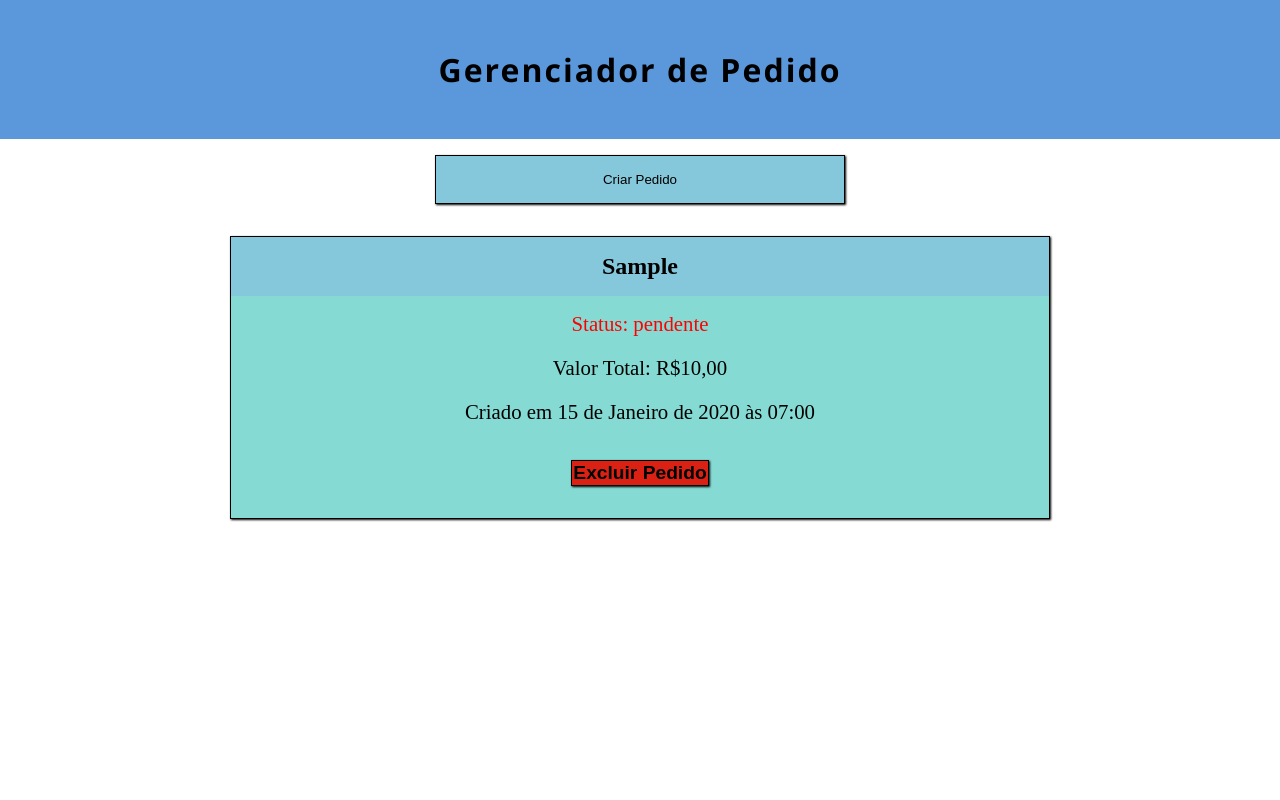
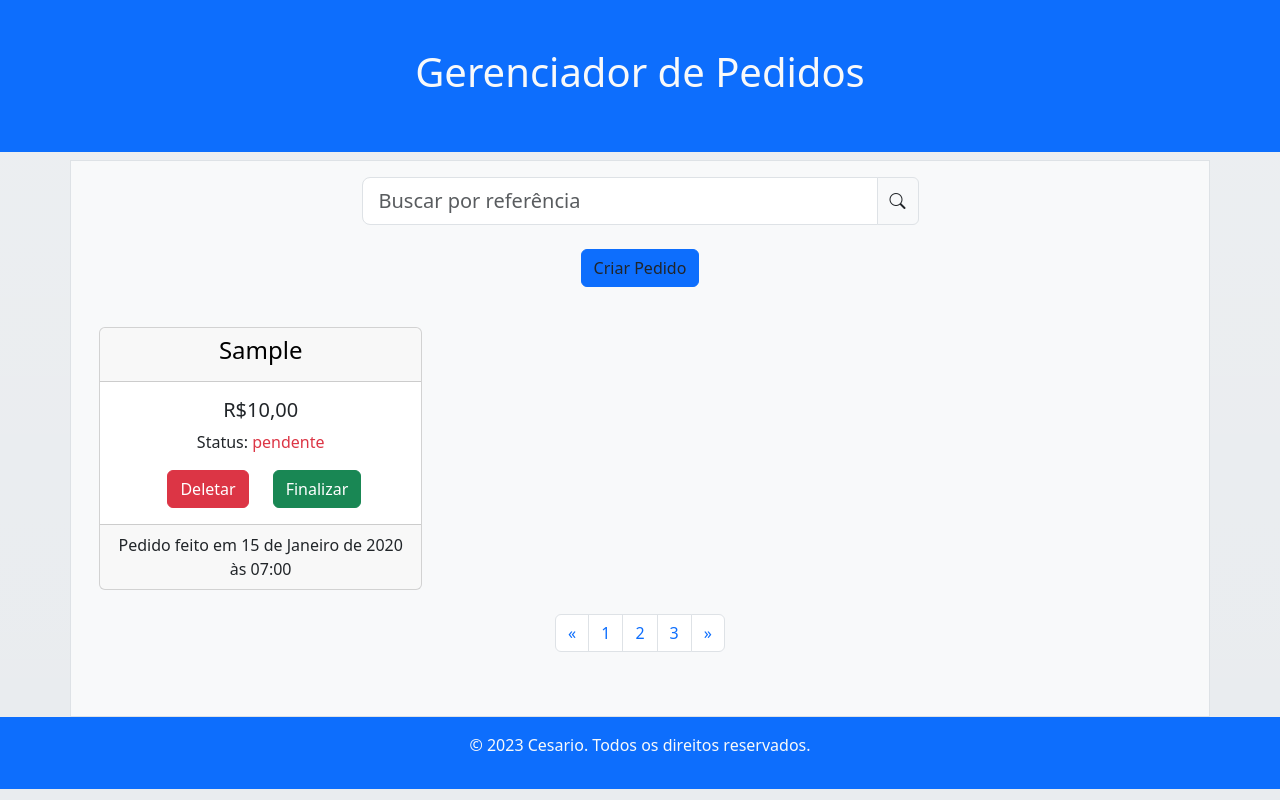
Before and after one commit to cesario-neto/order_manager, a Django app: template frontend/templates/order/index.html in a window 1280 px wide. Run offline with Django 4.2, Linux system fonts and the light colour scheme; the template is opened without the code that fills it: values that come from a table or form of the project are taken from there, others are empty; tables that the repository leaves empty hold one stand-in row (values such as "Sample post").

Commit message:
adapting new templates

```diff
--- a/frontend/templates/base.html
+++ b/frontend/templates/base.html
@@ -1,17 +1,26 @@
-{% load static %}
 <!DOCTYPE html>
-<html lang="en">
+<html lang="pt-BR" class="w-100 h-100">
 
 <head>
-    <meta charset="UTF-8">
-    <meta name="viewport" content="width=device-width, initial-scale=1.0">
-    <title>Gerenciador de Pedido</title>
-    <link rel="stylesheet" href="{% static "assets/css/style.css" %}">
+    <meta charset="utf-8">
+    <meta name="viewport" content="width=device-width, initial-scale=1">
+    <title>Order Manager</title>
+
+    <!-- Bootstrap css -->
+    <link href="https://cdn.jsdelivr.net/npm/bootstrap@5.3.2/dist/css/bootstrap.min.css" rel="stylesheet"
+        integrity="sha384-T3c6CoIi6uLrA9TneNEoa7RxnatzjcDSCmG1MXxSR1GAsXEV/Dwwykc2MPK8M2HN" crossorigin="anonymous">
+    <link rel="stylesheet" href="https://cdn.jsdelivr.net/npm/bootstrap-icons@1.11.2/font/bootstrap-icons.min.css">
 </head>
 
-<body>
+<body class="h-100 bg-body-secondary bg-gradient">
     {% include "partials/_header.html" %}
+
     {% block content %}{% endblock content %}
+    {% include "partials/_footer.html" %}
+    <!-- Bootstrap js -->
+    <script src="https://cdn.jsdelivr.net/npm/bootstrap@5.3.2/dist/js/bootstrap.bundle.min.js"
+    integrity="sha384-C6RzsynM9kWDrMNeT87bh95OGNyZPhcTNXj1NW7RuBCsyN/o0jlpcV8Qyq46cDfL"
+        crossorigin="anonymous"></script>
 </body>
 
 </html>
--- a/frontend/templates/order/index.html
+++ b/frontend/templates/order/index.html
@@ -1,35 +1,80 @@
 {% extends "base.html" %}
-{% load static %}
 {% block content %}
-    <main>
-        <div class="container">
-            <div class="main-content">
-                <a href="{% url "order:create_order" %}"><button class="none_decoration main-content__link btn">Criar Pedido</button></a>
-            </div>
-            <section class="main-content flex-reverse">
-                {% for order in orders %}
-                <div class="card">
-                    <div class="card__title">
-                        <h2><a href="{% url "order:order" order.id%}" class="none_decoration">{{ order.client }}</a></h2>
-                    </div>
-                    <div class="card__content">
 
-                        {% if order.status.lower == "pendente" %}
-                            <p style="color: red;">Status: {{ order.status }}</p>
-                        {% elif order.status.lower == "finalizado" %}
-                            <p style="color: green;">Status: {{ order.status }}</p>
-                        {% endif %}
+    <div class="container text-dark mt-2 pt-3 border bg-light">
+        <div>
+            <form class="input-group w-50 m-auto" role="search" action="" method="">
+                <input class="form-control form-control-lg" type="search" placeholder="Buscar por referência"
+                    aria-label="Search" name="search">
+                <button class="input-group-text" type="submit">
+                    <i class="bi bi-search"></i>
+                </button>
+            </form>
+        </div>
+        <div class="text-center pt-4 pb-4">
+            <button class="btn btn-primary"><a href="{% url "create_order" %}" class="nav-link text-dark">Criar Pedido</a></button>
+        </div>
 
-                        <p>Valor Total: R${{ order.total_value }}</p>
-                        <p>Criado em {{ order.created_at }}</p>
-                        <form action="{% url "order:delete_order" order.id %}" method="post">
-                            {% csrf_token %}
-                            <button class="btn btn-warning">Excluir Pedido</button>
-                        </form>
+        <!-- Cards content -->
+
+        <div class="row justify-content-start gx-4">
+
+            {% for order in orders %}
+                <div class="col-12 col-lg-4">
+                    <div class="card m-3 text-center">
+                        <div class="card-header">
+                            <h4><a href="{% url "order" order.id %}" class="link-body-emphasis link-underline-opacity-0">{{ order.client }}</a></h4>
+                        </div>
+                        <div class="card-text mt-3">
+                            <h5>R${{ order.total_value }}</h1>
+                            {% if order.status == "pendente" %}
+                                <p>Status: <span class="text-danger">{{ order.status }}</span></p>
+                            {% else %}
+                                <p>Status: <span class="text-success"> {{ order.status }} </span></p>
+                            {% endif %}
+                        </div>
+
+                        <div class="row mb-3">
+                            <form action="{% url "delete_order" order.id %}" method="post" class=" col-6 text-end">
+                                {% csrf_token %}
+                                <button class="btn btn-danger">Deletar</button>
+                            </form>
+                            <form action="" method="post" class="col-6 text-start">
+                                {% csrf_token %}
+                                <button type="submit" class="btn btn-success">Finalizar</button>
+                            </form>
+                        </div>
+                        <div class="card-footer">
+                            Pedido feito em {{ order.created_at }}
+                        </div>
                     </div>
                 </div>
-                {% endfor %}
-            </section>
+            {% endfor %}
+
+
+            <!-- Pagination -->
+            <nav class="mt-2 mb-5">
+                <ul class="pagination justify-content-center">
+                    <li class="page-item">
+                        <a class="page-link" href="#" aria-label="Previous">
+                            <span aria-hidden="true">&laquo;</span>
+                        </a>
+                    </li>
+                    <li class="page-item"><a class="page-link" href="#">1</a></li>
+                    <li class="page-item"><a class="page-link" href="#">2</a></li>
+                    <li class="page-item"><a class="page-link" href="#">3</a></li>
+                    <li class="page-item">
+                        <a class="page-link" href="#" aria-label="Next">
+                            <span aria-hidden="true">&raquo;</span>
+                        </a>
+                    </li>
+                </ul>
+            </nav>
+
         </div>
-    </main>
+    </div>
+
+
+
+
 {% endblock content %}
--- /dev/null
+++ b/frontend/templates/partials/_footer.html
@@ -0,0 +1,4 @@
+{% load static %}
+<footer class="bg-primary pt-3 pb-3 text-light">
+    <p class="text-center">© 2023 Cesario. Todos os direitos reservados.</p>
+</footer>
--- a/frontend/templates/partials/_header.html
+++ b/frontend/templates/partials/_header.html
@@ -1,6 +1,6 @@
 {% load static %}
-<header>
-    <nav class="nav-bar">
-        <a href="{% url "order:index" %}" class="nav-bar__link none_decoration">Gerenciador de Pedido</a>
-    </nav>
+<header class="bg-primary p-5">
+    <div class="container text-center">
+        <h1><a href="{% url "index" %}" class="text-light nav-link">Gerenciador de Pedidos</a></h1>
+    </div>
 </header>
```
Also changed, not shown: frontend/templates/order/add_product.html (+43 -15 lines), frontend/templates/order/order.html (+25 -25 lines).
